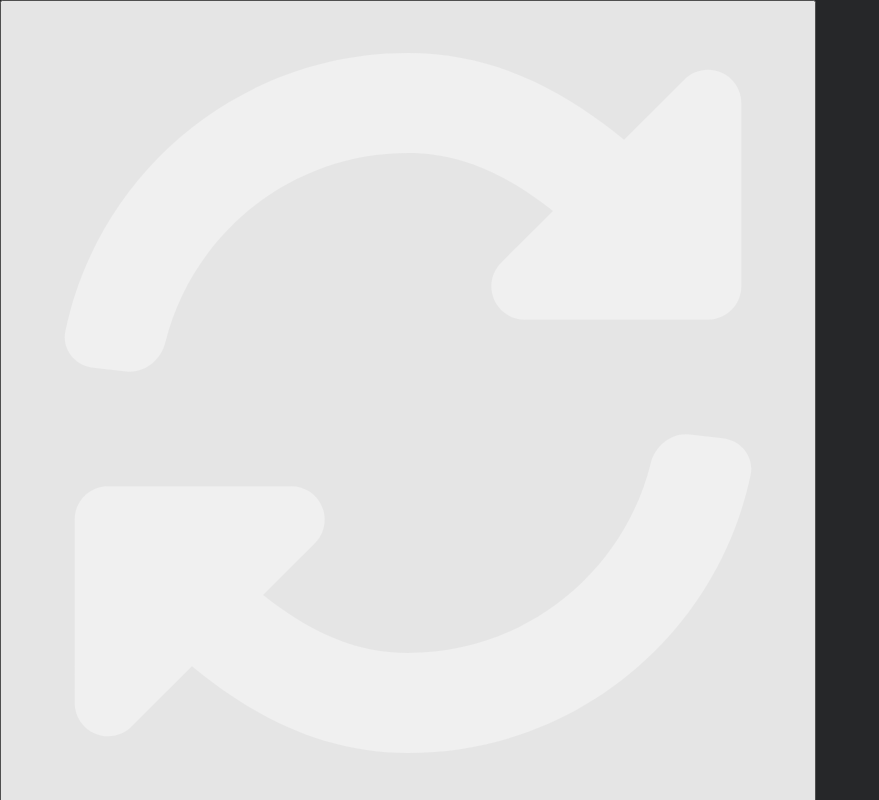
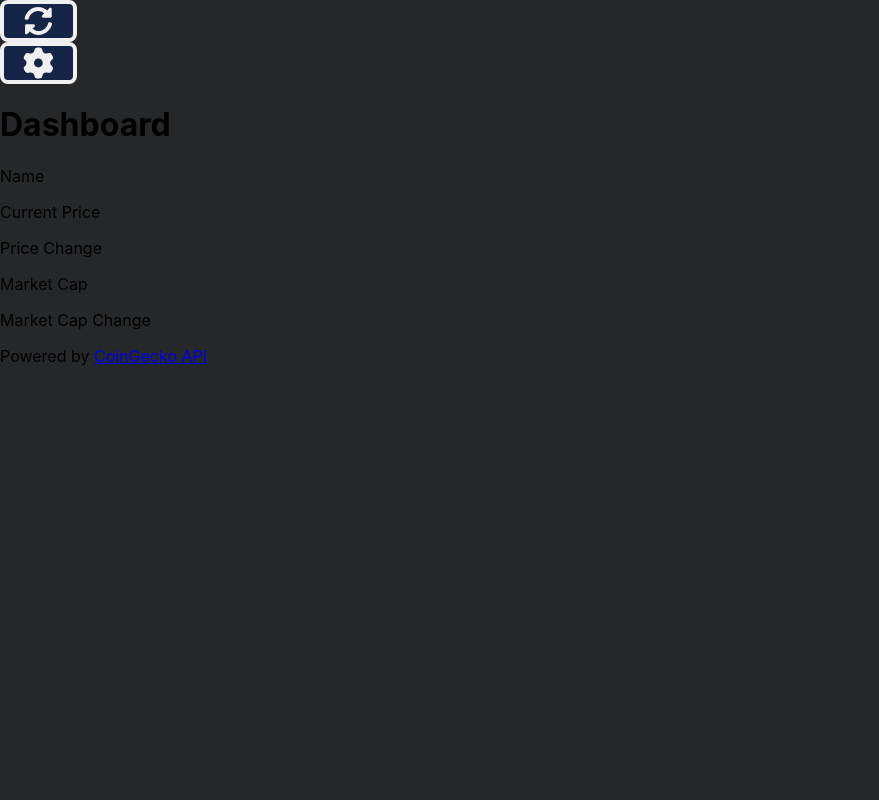
Before and after one commit to TotosL125/crypto-dashboard, a React (Create React App) app: page / in a window 1280 px wide. Shown: the top 800 px of the page, without its empty margins (0-879 px from the left). Built offline with nearby package versions, Linux system fonts and the light colour scheme.

Commit message:
Add styling to ActionButton component

```diff
--- a/src/components/ActionButton.tsx
+++ b/src/components/ActionButton.tsx
@@ -3,6 +3,9 @@ import React, { FC, SVGProps } from "react";
 
 // component imports
 import Icon from "./Icon";
+
+// style imports
+import styles from "./styles/ActionButton.module.css";
 
 const ActionButton: FC<{
   icon?: FC<SVGProps<SVGSVGElement>>;
@@ -10,10 +13,14 @@ const ActionButton: FC<{
   onClick: () => void;
 }> = (props) => {
   if (props.text) {
-    return <button onClick={props.onClick}>{props.text}</button>;
+    return (
+      <button className={styles.button} onClick={props.onClick}>
+        {props.text}
+      </button>
+    );
   } else {
     return (
-      <button onClick={props.onClick}>
+      <button className={styles.button} onClick={props.onClick}>
         <Icon icon={props.icon!} />
       </button>
     );
--- a/src/components/Icon.tsx
+++ b/src/components/Icon.tsx
@@ -5,7 +5,7 @@ import React, { FC, SVGProps } from "react";
 import styles from "./styles/Icon.module.css";
 
 const Icon: FC<{ icon: FC<SVGProps<SVGSVGElement>> }> = (props) => {
-  return <props.icon className={styles.icon} />;
+  return <props.icon className={styles.icon} height="4vh" />;
 };
 
 export default Icon;
--- /dev/null
+++ b/src/components/styles/ActionButton.module.css
@@ -0,0 +1,19 @@
+.button {
+  display: flex;
+  justify-content: center;
+  align-items: center;
+
+  max-height: 6vh;
+  max-width: 6vw;
+
+  background-color: var(--primary);
+  border: 4px solid var(--light);
+  border-radius: 8px;
+
+  transition-duration: 0.2s;
+}
+
+.button:hover {
+  transform: scale(1.2);
+  transition-duration: 0.2s;
+}
```
